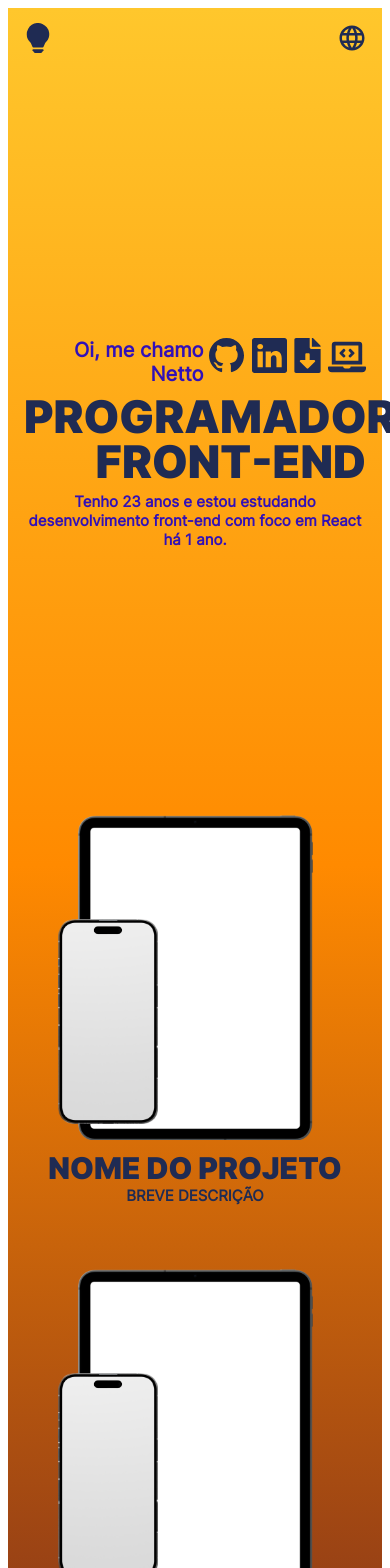
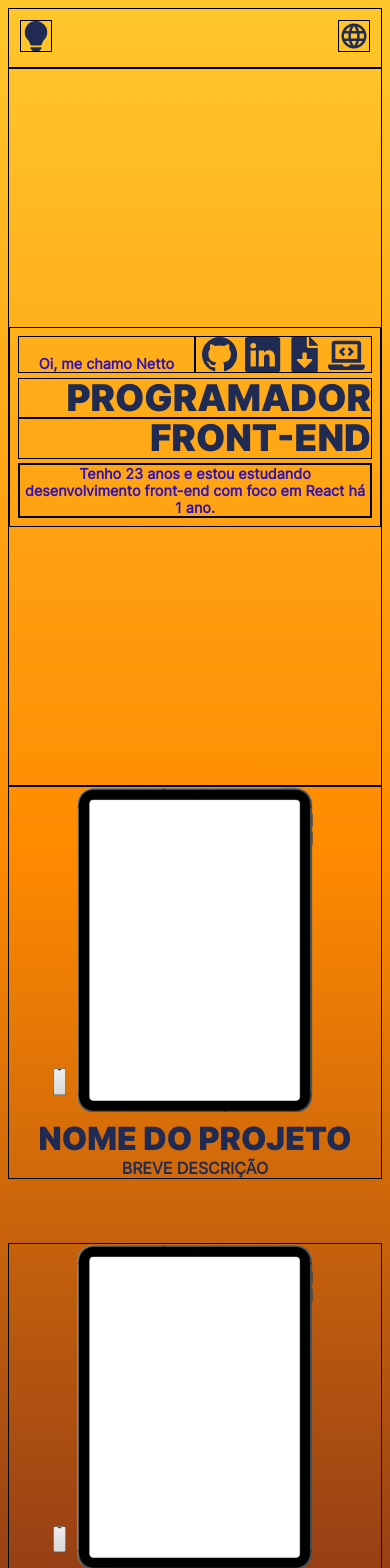
Before and after one commit to netto0/portfolio, a React (Vite) app: page / in a window 390 px wide. Shown: the top 1568 px of the page. Built offline with nearby package versions, Linux system fonts and the light colour scheme.

Commit message:
responsivity ajusts

```diff
--- a/src/App.module.css
+++ b/src/App.module.css
@@ -20,9 +20,7 @@
         box-sizing: border-box;
         width: 100%;
         display: flex;
-        /* flex-direction: column; */
-        /* align-items: center; */
-        /* padding: 0em; */
+
     }
 
     .background.light {
--- a/src/components/Header.module.css
+++ b/src/components/Header.module.css
@@ -1,10 +1,11 @@
 .container {
     box-sizing: border-box;
+    border: var(--dev-border);
     display: flex;
     width: 100%;
     justify-content: space-between;
     align-items: center;
-    /* border: 2px solid black; */
+    padding: .7rem;
 }
 
 .container.light {
@@ -16,8 +17,8 @@
 }
 
 .container svg {
-    font-size: 40px;
-    margin: .5em;
+    font-size: 2.5rem;
+    /* margin: .5em; */
 }
 
 .container.light svg:hover {
@@ -30,7 +31,8 @@
 
 @media screen and (max-width: 640px) {
     .container svg {
-        font-size: 30px;
-        /* margin: .5em; */
+        border: var(--dev-border);
+        font-size: 2rem;
+        /* width: 1em; */
     }
 }
--- a/src/components/Presentation.module.css
+++ b/src/components/Presentation.module.css
@@ -20,8 +20,8 @@ p {
 .presentationPT {
   border: var(--dev-border);
   display: grid;
-  grid-template-rows: 1fr auto auto auto;
-  grid-template-columns: 320px auto auto;
+  grid-template-rows: auto auto auto auto;
+  grid-template-columns: auto auto auto;
   grid-template-areas:
     "occupation1 occupation1 occupation1"
     "myName occupation2 occupation2"
@@ -43,8 +43,8 @@ p {
 
 .occupationText {
   font-family: InterBlack;
-  line-height: 120px;
-  font-size: 128px;
+  line-height: 7.5rem;
+  font-size: 9rem;
 }
 
 .occupationText.right {
@@ -70,39 +70,39 @@ p {
 }
 
 .salutation {
-  font-size: 32px;
+  font-size: 2rem;
+  text-align: center;
   font-weight: 700;
-  top: 130px;
-  left: 5px;
 }
 
 .summary {
   border: var(--dev-border);
+  grid-area: summary;
   display: flex;
   justify-content: flex-end;
   width: 100%;
-  grid-area: summary;
 }
 
 .summaryText {
-  width: 770px;
+  border: var(--dev-border);
+  width: 54rem;
   justify-self: right;
-  font-size: 32px;
   font-weight: 700;
-  font-size: 24px;
+  font-size: 1.5em;
 }
 
 .iconLinks {
   border: var(--dev-border);
-  width: fit-content;
+  grid-area: links;
   display: flex;
+  width: 100%;
   gap: 0.8em;
-  justify-self: center;
-  grid-area: links;
+  align-items: end;
+  justify-content: center;
 }
 
 .iconLink {
-  font-size: 55px;
+  font-size: 3.5rem;
 }
 
 .occupation.light,
@@ -133,7 +133,7 @@ p {
   .container {
     border: var(--dev-border);
     width: 100%;
-    height: 88vh;
+    height: 85vh;
     display: flex;
     justify-content: center;
     align-items: center;
@@ -143,7 +143,7 @@ p {
   .presentationPT {
     border: var(--dev-border);
     display: grid;
-    padding: 1em;
+    padding: .5rem;
     grid-template-rows: auto auto auto auto auto;
     grid-template-columns: 1fr 1fr;
     grid-template-areas:
@@ -157,7 +157,7 @@ p {
   .presentationEN {
     border: var(--dev-border);
     display: grid;
-    padding: 1em;
+    padding: .5rem;
     grid-template-rows: auto auto auto auto;
     grid-template-columns: 1fr 1fr;
     grid-template-areas:
@@ -170,64 +170,60 @@ p {
 
   .occupationText {
     font-family: InterBlack;
-    line-height: 45px;
-    font-size: 45px;
+    line-height: 2.4rem;
+    font-size: 2.3rem;
     text-align: right;
   }
 
   .occupationPt1 {
     border: var(--dev-border);
     width: 100%;
-    margin-top: .5em;
-
+    margin-top: .3rem;
   }
 
   .occupationPt2 {
     border: var(--dev-border);
     width: 100%;
-    margin-bottom: .5em;
+    margin-bottom: .3rem;
   }
 
   .salutation {
-    font-size: 20px;
-    /* text-indent: .4em; */
-    text-align: right;
+    font-size: .9rem;
   }
 
   .myName {
     display: flex;
+    width: 100%;
     flex-direction: column;
     justify-content: end;
-    align-items: right;
-    width: 105%;
-    height: 100%;
   }
 
   .iconLinks {
-    width: fit-content;
+    width: 100%;
+
     display: flex;
-    gap: 0.2em;
+    gap: 0.4rem;
     justify-self: end;
   }
 
   .iconLinks > a:first-child {
-    margin-right: -6px;
+    margin-right: -.5rem;
   }
 
   .iconLinks > :last-child {
-    font-size: 38px;
+    font-size: 2.3rem;
   }
 
   .iconLink {
-    font-size: 35px;
-    height: 35px;
+    font-size: 2.2rem;
+    height: 2.2rem;
   }
 
   .summaryText {
     width: 100%;
     justify-self: right;
     font-weight: 700;
-    font-size: 15px;
+    font-size: .9rem;
     text-align: center;
   }
 }
--- a/src/components/Projects.module.css
+++ b/src/components/Projects.module.css
@@ -2,7 +2,8 @@
     width: 100%;
     display: flex;
     justify-content: space-around;
-    padding: 10px;
+    padding: 1rem;
+
 }
 
 .project {
@@ -11,7 +12,7 @@
     display: flex;
     flex-direction: column;
     align-items: center;
-    margin-bottom: 1em;
+    margin-bottom: 1rem;
 }
 
 .project img {
@@ -21,16 +22,16 @@
 .project img:hover {
     transition: .3s;
     cursor: pointer;
-    transform: translateY(-30px);
+    transform: translateY(-2rem);
 }
 
 .projectName {
     font-family: InterBlack;
     font-weight: 700;
-    font-size: 40px;
+    font-size: 2.5rem;
     margin: 0;
     padding: 0;
-    margin-top: .5em;
+    margin-top: .5rem;
 }
 
 
@@ -44,7 +45,7 @@
 
 .projectDescription {
     font-family: Inter;
-    font-size: 20px;
+    font-size: 1.5rem;
     margin: 0;
     padding: 0;
     margin-bottom: 1em;
@@ -60,36 +61,37 @@
 
 
 img[alt="Phone"] {
-    transform: translate(-120px, 0);
+    transform: translate(-7rem, 0);
 }
 
 img[alt="Phone"]:hover {
-    transform: translate(-120px, -30px);
+    transform: translate(-7rem, -2rem);
 }
 
 .phoneImage {
     position: absolute;
-    width: 220px;
+    width: 13.75rem;
     z-index: 2;
     bottom: 18%;
     /* left: -120px; */
 }
 
 .tabletImage {
-    width: 500px;
+    width: 31.25rem;
     z-index: 1;
 }
 
 @media screen and (max-width: 640px) {
     img[alt="Phone"] {
-        transform: translate(-20px, -10px);
+        transform: translate(-1.5rem, -.8rem);
         position: absolute;
         z-index: 2;
         width: 100px;
+        width: .8rem;
     }
 
     .tabletImage {
-        width: 235px;
+        width: 14.7rem;
         z-index: 1;
     }
 
@@ -102,8 +104,8 @@ img[alt="Phone"]:hover {
     }
 
     .projectName {
-        font-size: 30px;
-        margin-top: .2em;
+        font-size: 2rem;
+        margin-top: .2rem;
     }
 
     .project {
@@ -118,7 +120,7 @@ img[alt="Phone"]:hover {
 
     .projectDescription {
         font-family: Inter;
-        font-size: 15px;
+        font-size: 1rem;
         margin: 0;
     }
 }
--- a/src/index.css
+++ b/src/index.css
@@ -13,7 +13,6 @@ svg:hover {
     180deg,
     #ffc72c 0%,
     #ff8a00 50%,
-    /* #651f71 100% */
     #833219 100%
   );
   --background-dark-gradient: linear-gradient(
@@ -28,7 +27,7 @@ svg:hover {
   --light-secondary-color: #3210B8;
   --dark-primary-color: #ad15b0;
   --dark-secondary-color: #6914ac;
-  /* --dev-border: 1px solid black; */
+  --dev-border: 1px solid black;
 }
 @font-face {
   font-family: Inter;
@@ -45,13 +44,16 @@ svg:hover {
 }
 
 html {
-  height: 100vh;
-  padding: 0;
+  /* height: 100vh; */
+  /* padding: 0; */
   scroll-behavior: smooth;
+  width: 100%;
+  margin: 0;
+  background: var(--background-light-gradient);
 }
 
 body {
-  height: 100vh;
+  /* height: 100vh; */
   margin: none;
   user-select: none;
 }
```
